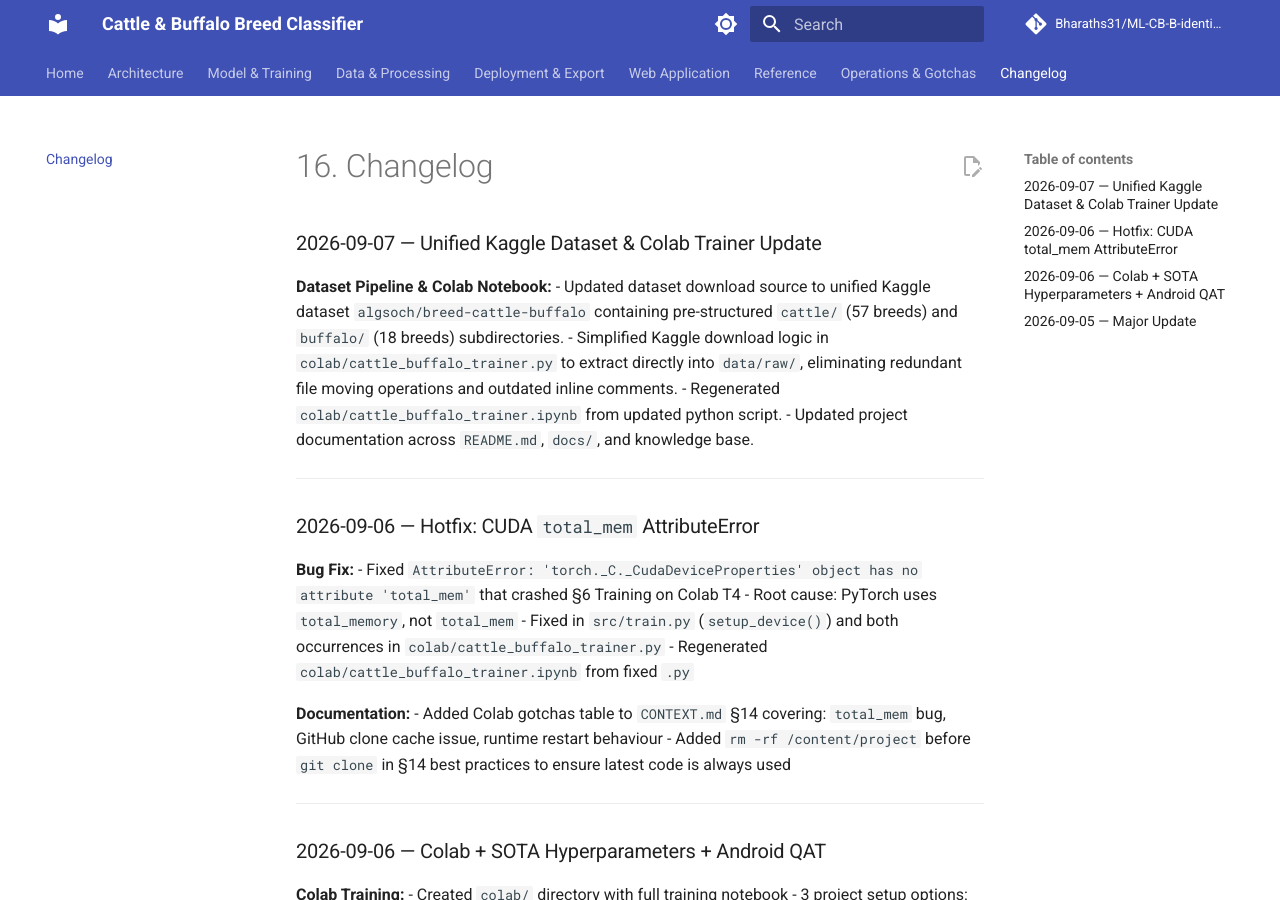
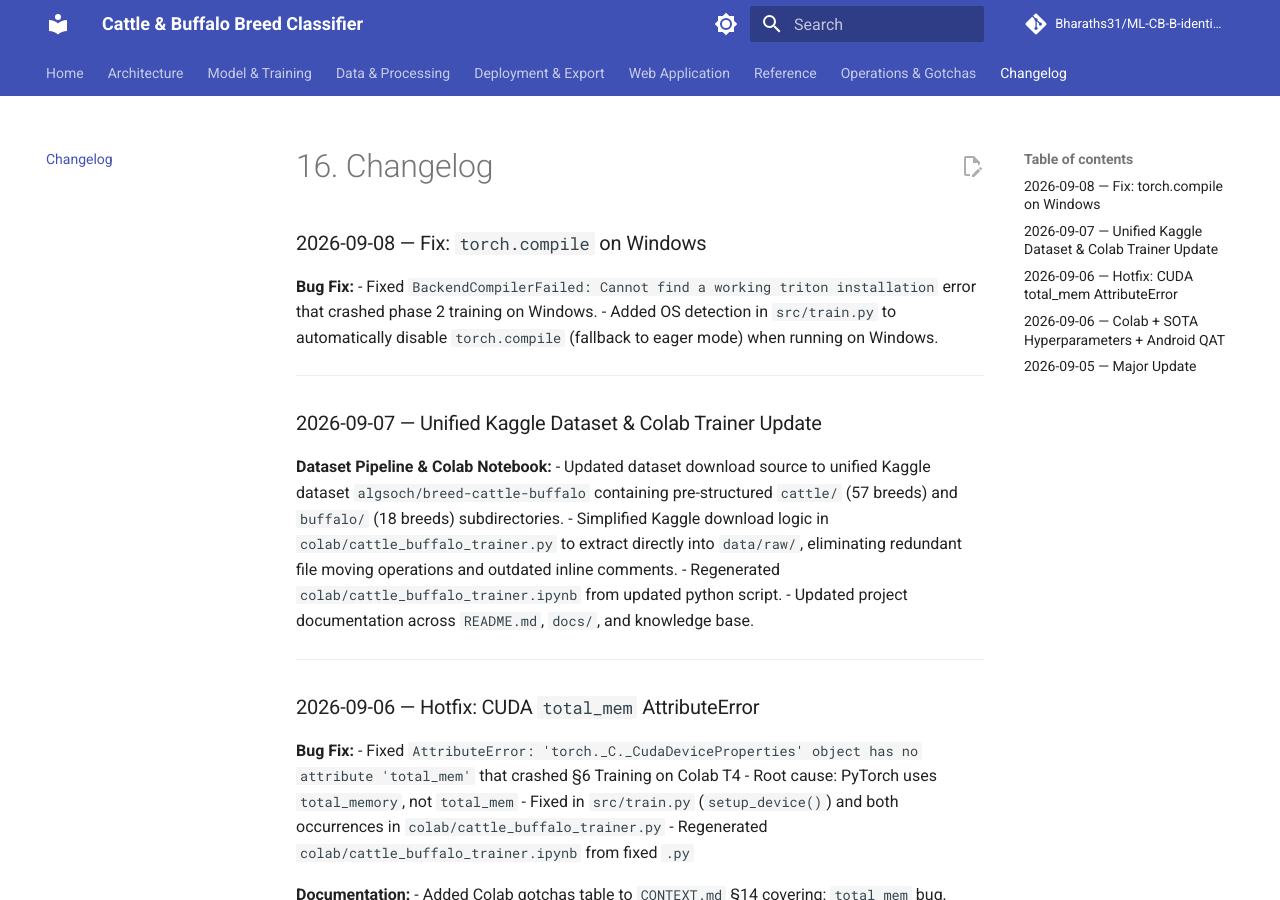
Before and after one commit to Bharaths31/ML-CB-B-identifier, an MkDocs documentation site: the page built from docs/changelog.md, in a window 1280 px wide and 900 px high. Built offline with MkDocs 1.6.1 and Material for MkDocs 9.7.7, drawn with Linux system fonts in a browser that asks for light colours; comment, search, counter and statistics services are not loaded.

Commit message:
fix: disable torch.compile on Windows to prevent Triton-related crashes and include new model training artifacts.

```diff
--- a/docs/changelog.md
+++ b/docs/changelog.md
@@ -1,5 +1,12 @@
 # 16. Changelog
 
+### 2026-09-08 — Fix: `torch.compile` on Windows
+
+**Bug Fix:**
+- Fixed `BackendCompilerFailed: Cannot find a working triton installation` error that crashed phase 2 training on Windows.
+- Added OS detection in `src/train.py` to automatically disable `torch.compile` (fallback to eager mode) when running on Windows.
+
+---
 ### 2026-09-07 — Unified Kaggle Dataset & Colab Trainer Update
 
 **Dataset Pipeline & Colab Notebook:**
```
Also changed, not shown: .agents/knowledge/CONTEXT.md (+7 -0 lines), README.md (+1 -0 lines), 9 other files.
